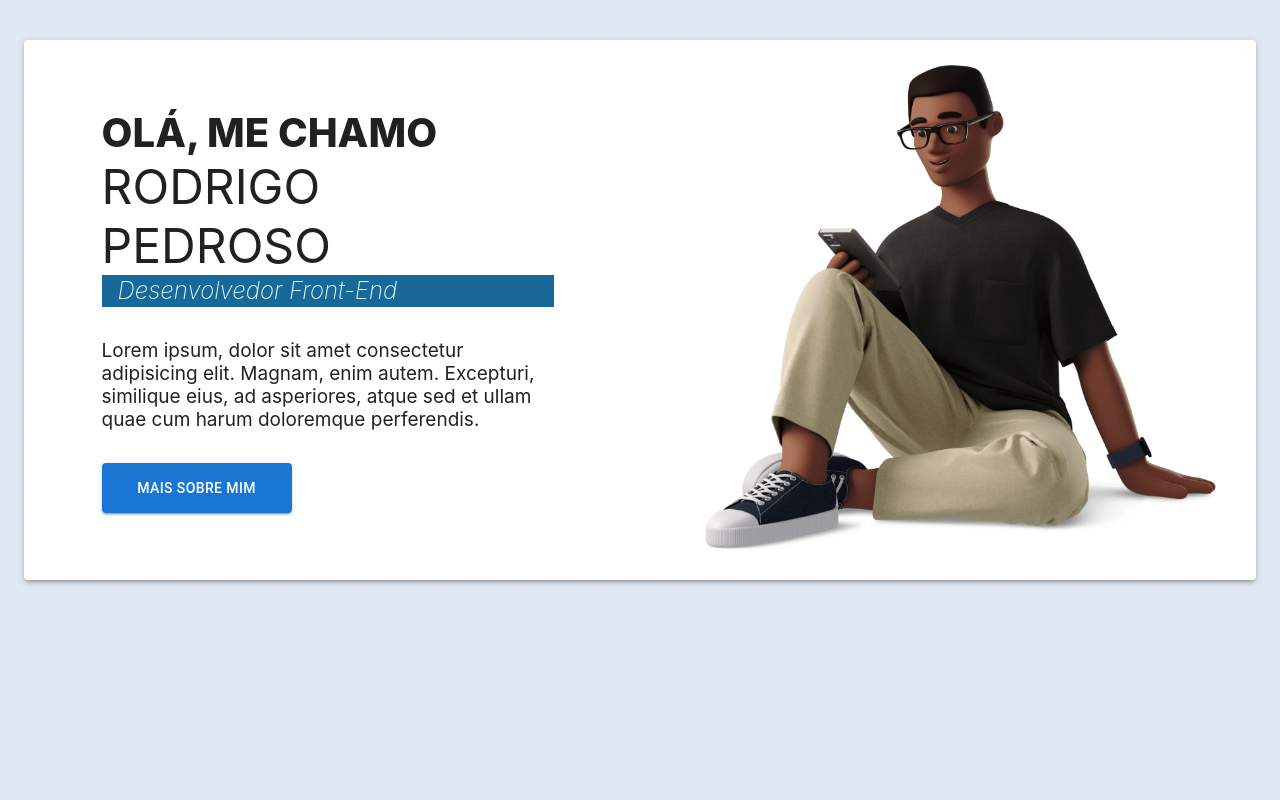
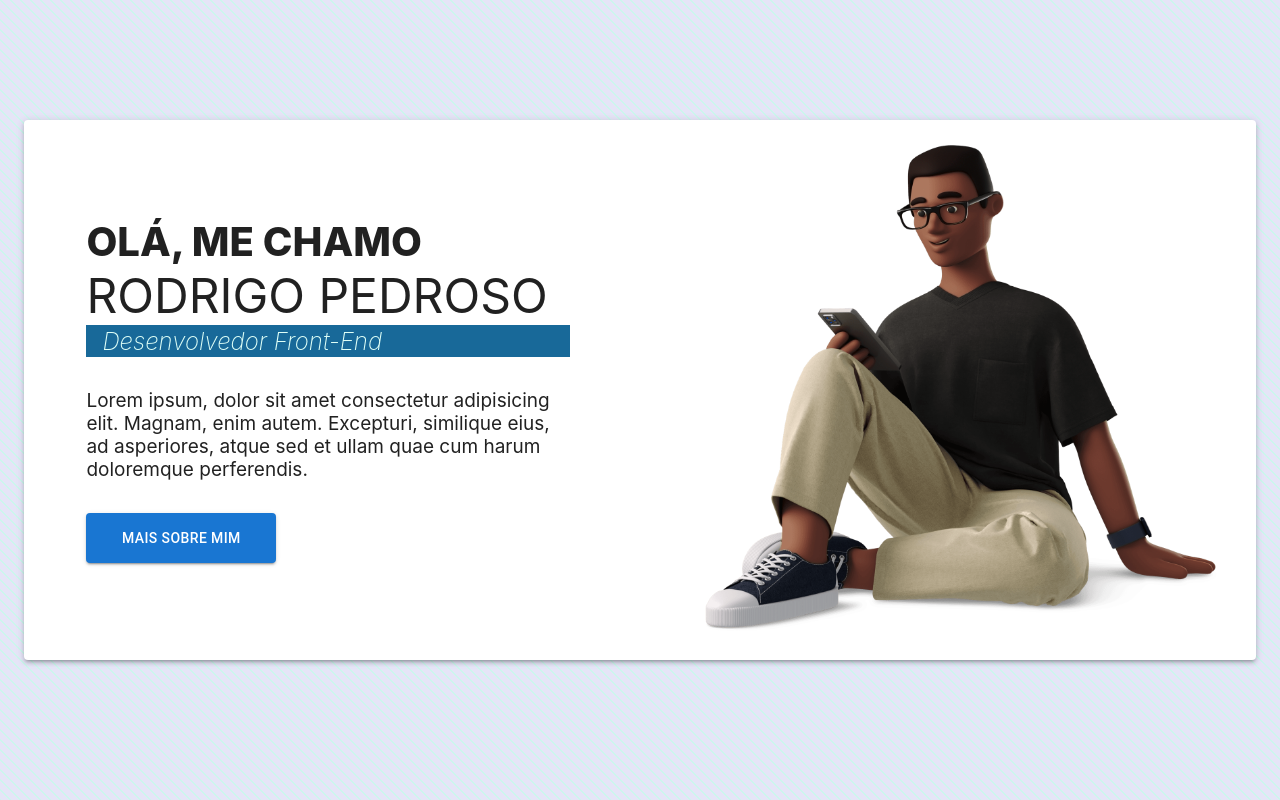
Before and after one commit to R0drigo-Pedroso/portfolio, a React (Create React App) app: page / in a window 1280 px wide. Built offline with nearby package versions, Linux system fonts and the light colour scheme.

Commit message:
atualização

```diff
--- a/src/App.jsx
+++ b/src/App.jsx
@@ -15,8 +15,7 @@ const App = () => {
             display: "flex",
             flexWrap: "wrap",
             "& > :not(style)": {
-              my: 5,
-              width: "100vw",
+              my: 15,
             },
           }}
         >
--- a/src/Components/Home/Home.jsx
+++ b/src/Components/Home/Home.jsx
@@ -7,7 +7,7 @@ import { Grid, Button } from "@mui/material";
 
 const Home = () => {
   return (
-    <Grid container spacing={2}>
+    <Grid className={estilos.teste} container spacing={2}>
       <Grid className={estilos.textoNome} item xs={12} md={6} sm={12}>
         <article className={estilos.boxTexto}>
           <section>
--- a/src/Components/Home/Home.module.css
+++ b/src/Components/Home/Home.module.css
@@ -7,7 +7,7 @@
 }
 
 .boxTexto {
-    width: 85%;
+    width: 90%;
     margin: auto;
     padding: 2rem;
 }
--- a/src/index.css
+++ b/src/index.css
@@ -2,6 +2,11 @@
   margin: 0;
   padding: 0;
   box-sizing: border-box;
+}
+
+html {
+  margin: 0;
+  padding: 0;
 }
 
 body {
```
